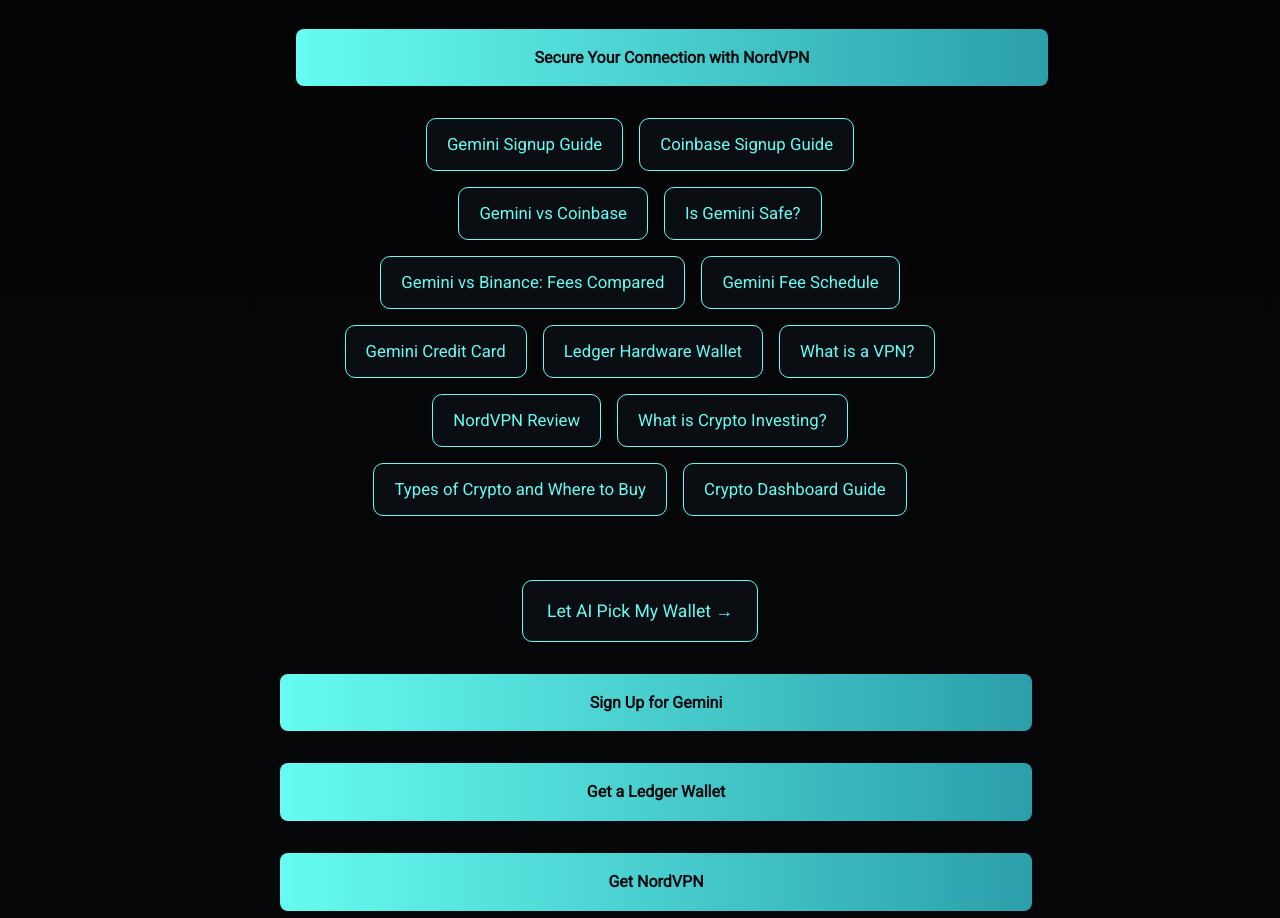
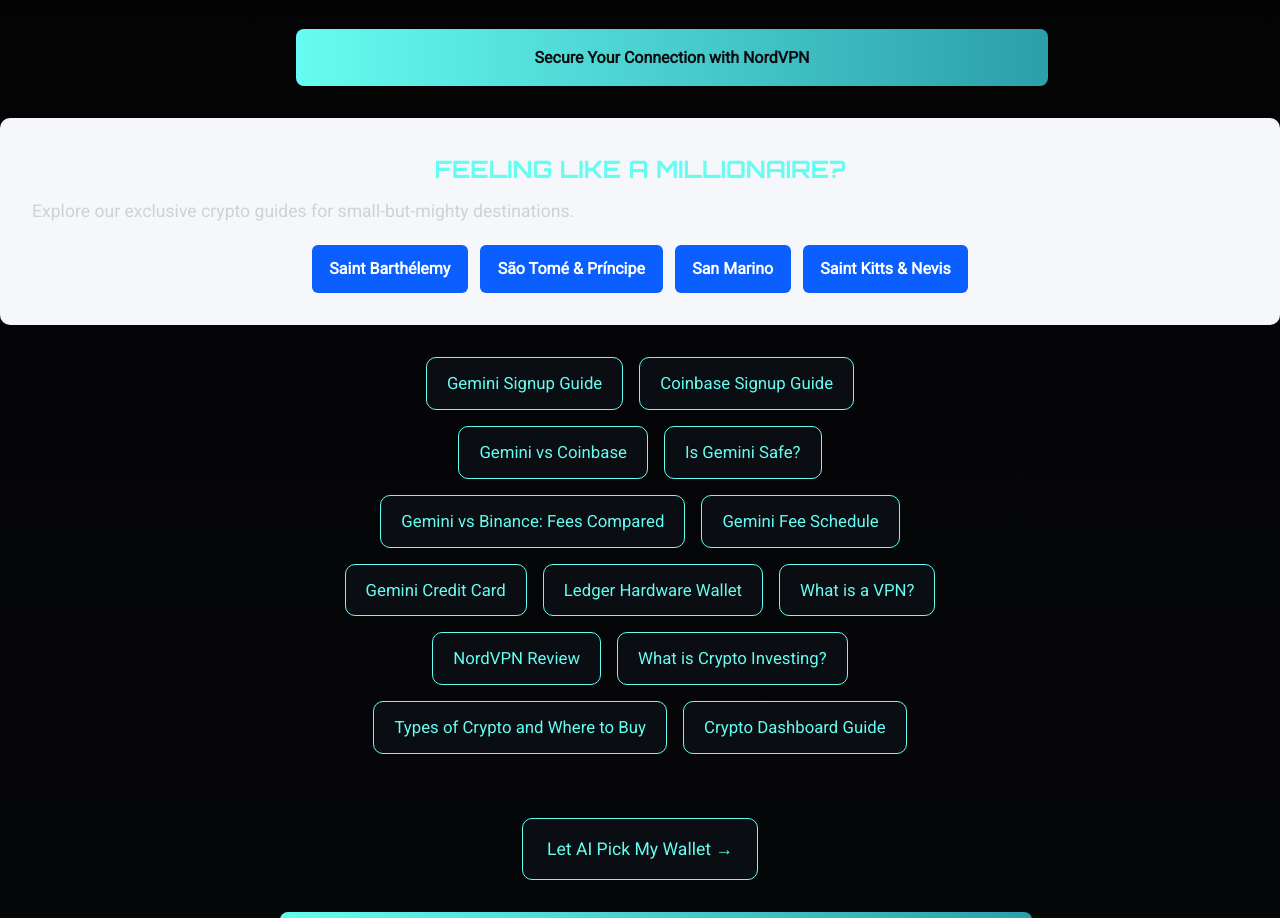
Before and after one commit to walletstarter/gemini-site, a plain HTML site: page index.html in a window 1280 px wide. Shown: the part 1031-1949 px from the top of the page. Drawn offline with Linux system fonts and the light colour scheme.

Commit message:
Update index.html

```diff
--- a/index.html
+++ b/index.html
@@ -193,7 +193,26 @@
     <div class="cta"><a href="/go/ledger" data-aff="ledger">Protect Your Coins with a Ledger Wallet</a></div>
     <div class="cta"><a href="/go/nord" data-aff="nord">Secure Your Connection with NordVPN</a></div>
   </section>
+  <!-- Luxury microstate funnel -->
+  <section class="luxury-destinations">
+    <h2>Feeling Like a Millionaire?</h2>
+    <p>Explore our exclusive crypto guides for small-but-mighty destinations.</p>
+    <div class="button-grid">
+      <a href="/crypto-in-saint-barthelemy.html?utm_source=home&utm_medium=button&utm_campaign=lux" class="lux-btn">Saint Barthélemy</a>
+      <a href="/crypto-in-sao-tome-principe.html?utm_source=home&utm_medium=button&utm_campaign=lux" class="lux-btn">São Tomé &amp; Príncipe</a>
+      <a href="/crypto-in-san-marino.html?utm_source=home&utm_medium=button&utm_campaign=lux" class="lux-btn">San Marino</a>
+      <a href="/crypto-in-saint-kitts-nevis.html?utm_source=home&utm_medium=button&utm_campaign=lux" class="lux-btn">Saint Kitts &amp; Nevis</a>
+    </div>
+  </section>
 
+  <style>
+  .luxury-destinations{background:#f6f7fb;padding:2rem;margin:2rem 0;border-radius:10px;text-align:center}
+  .luxury-destinations h2{margin:0 0 .5rem 0}
+  .luxury-destinations p{margin:.25rem 0 1.25rem 0}
+  .button-grid{display:flex;gap:12px;justify-content:center;flex-wrap:wrap}
+  .lux-btn{display:inline-block;padding:.7rem 1.1rem;border-radius:6px;background:#0b5fff;color:#fff;text-decoration:none;font-weight:600}
+  .lux-btn:hover{background:#084ad6}
+  </style>
   <nav class="nav-links">
     <a href="gemini-signup-guide.html">Gemini Signup Guide</a>
     <a href="coinbase-signup-guide.html">Coinbase Signup Guide</a>
```
